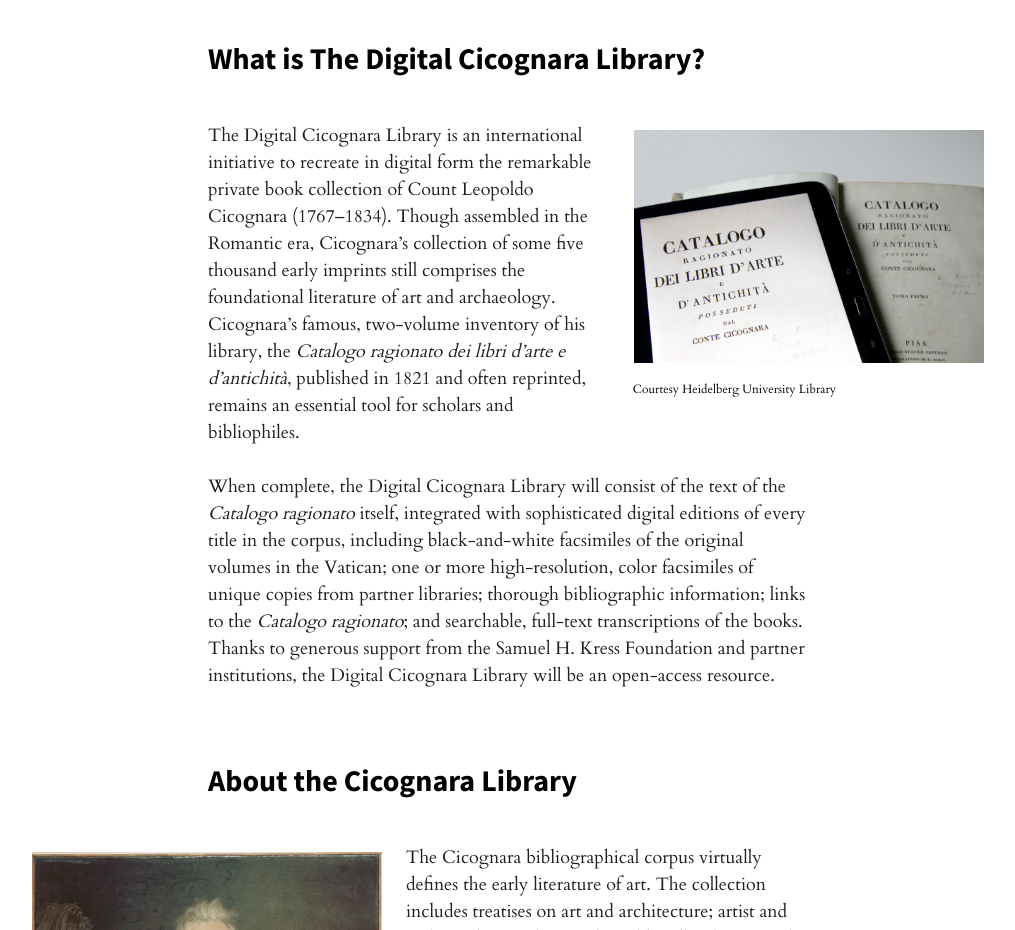
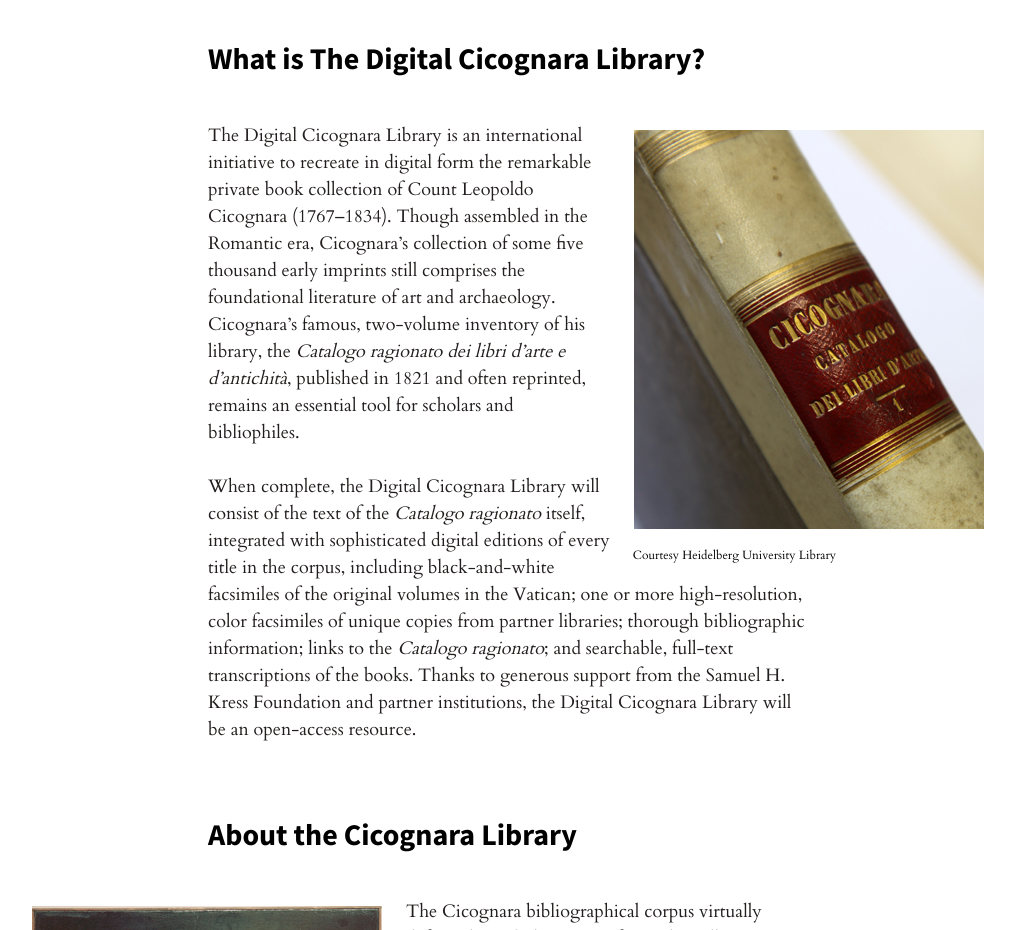
Before and after one commit to cicognara/cicognara.github.io, a plain HTML site: page index.html in a window 1280 px wide. Shown: the part 860-1790 px from the top of the page, without its empty margins (132-1147 px from the left). Drawn offline with nearby package versions, Linux system fonts and the light colour scheme; a web font is replaced by a local one.

Commit message:
Update 2016-03-03T02:16:11.616Z

```diff
--- a/index.html
+++ b/index.html
@@ -28,7 +28,7 @@
     <div class="wrap">
       <h2>What is The Digital Cicognara Library?</h2>
       <figure class="right">
-        <img src="images/catalogo.jpg">
+        <img src="images/catalogo-spine.jpg">
         <figcaption>Courtesy Heidelberg University Library</figcaption>
       </figure>
       <p>The Digital Cicognara Library is an international initiative to recreate in digital form the remarkable private book collection of Count Leopoldo Cicognara (1767–1834). Though assembled in the Romantic era, Cicognara’s collection of some five thousand early imprints still comprises the foundational literature of art and archaeology. Cicognara’s famous, two-volume inventory of his library, the <em>Catalogo ragionato dei libri d’arte e d’antichità</em>, published in 1821 and often reprinted, remains an essential tool for scholars and bibliophiles. </p>
```
Also changed, not shown: images/catalogo-spine.jpg (added).
